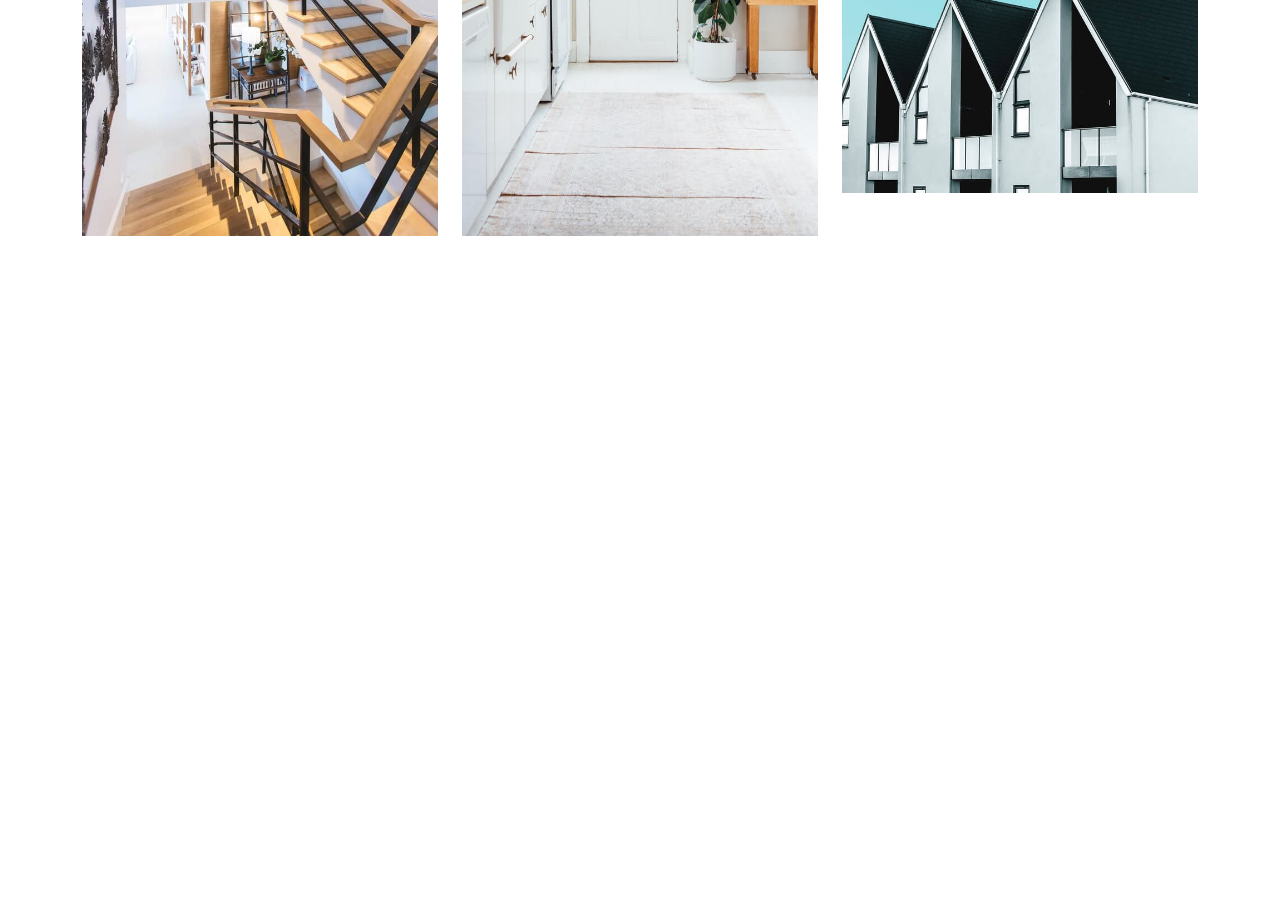
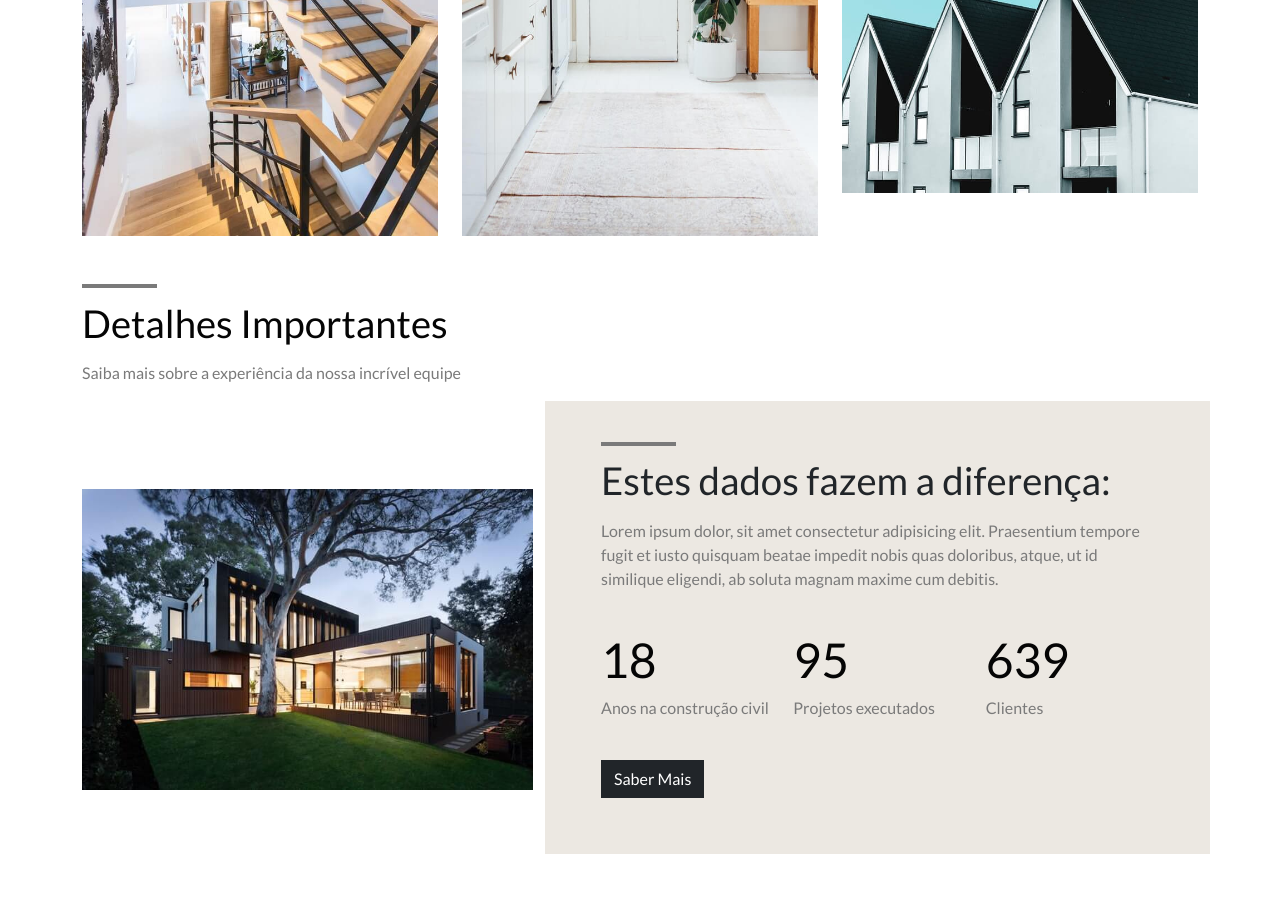
Before and after one commit to RogersTheMan/cursoBootstrap, a plain HTML site: page index.html in a window 1280 px wide. Shown: the part 2276-3194 px from the top of the page. Before the commit the page ends 2576 px from the top, so only its background shows below. Drawn offline with nearby package versions, Linux system fonts and the light colour scheme.

Commit message:
adding info section

```diff
--- a/css/style.css
+++ b/css/style.css
@@ -7,7 +7,7 @@
 }
 
 .bg-secondary-color {
-  background-color: #ece8ea;
+  background-color: #ece8e2;
 }
 
 .bg-dark-color {
@@ -208,3 +208,30 @@
     opacity: 0;
   }
 }
+
+/* INFO */
+
+#info-content {
+  margin-bottom: 4em;
+  padding: 4em 1em;
+}
+
+#info-numbers {
+  margin: 1.5em 0;
+}
+
+#info-banner {
+  align-items: center;
+  display: flex;
+  margin-bottom: 2.5em;
+}
+
+#info-numbers h3 {
+  font-size: 3em;
+}
+
+@media (min-width: 768px) {
+  #info-content {
+    padding: 3.5em;
+  }
+}
--- a/index.html
+++ b/index.html
@@ -183,6 +183,53 @@
     </div>
   </div>
   <!-- INFO -->
+  <div class="container" id="info-container">
+    <div class="col-12">
+      <h2 class="title primary-color">Detalhes Importantes</h2>
+      <p class="subtitle secondary-color">
+        Saiba mais sobre a experiência da nossa incrível equipe
+      </p>
+    </div>
+    <div class="col-12">
+      <div class="row">
+        <div class="col-12 col-md-5" id="info-banner">
+          <img src="img/infobanner.jpg" alt="Informações" class="img-fluid" />
+        </div>
+        <div class="col-12 col-md-7 bg-secondary-color" id="info-content">
+          <div class="row">
+            <div class="col-12">
+              <h2 class="title">Estes dados fazem a diferença:</h2>
+              <p class="subtitle secondary-color">
+                Lorem ipsum dolor, sit amet consectetur adipisicing elit.
+                Praesentium tempore fugit et iusto quisquam beatae impedit
+                nobis quas doloribus, atque, ut id similique eligendi, ab
+                soluta magnam maxime cum debitis.
+              </p>
+            </div>
+            <div class="col-12" id="info-numbers">
+              <div class="row">
+                <div class="col-4">
+                  <h3 class="primary-color">18</h3>
+                  <p class="secondary-color">Anos na construção civil</p>
+                </div>
+                <div class="col-4">
+                  <h3 class="primary-color">95</h3>
+                  <p class="secondary-color">Projetos executados</p>
+                </div>
+                <div class="col-4">
+                  <h3 class="primary-color">639</h3>
+                  <p class="secondary-color">Clientes</p>
+                </div>
+              </div>
+            </div>
+            <div class="col-12">
+              <a class="btn btn-dark">Saber Mais</a>
+            </div>
+          </div>
+        </div>
+      </div>
+    </div>
+  </div>
 </body>
 
 </html>
```
